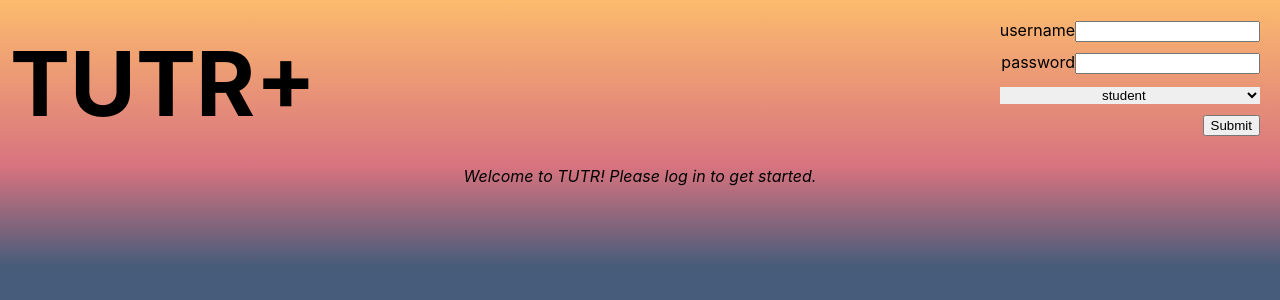
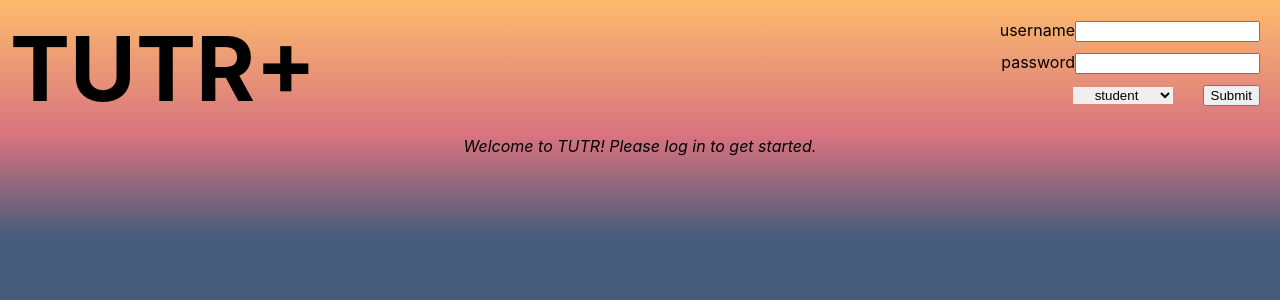
Before and after one commit to smcvey7/Tutr, a React (Create React App) app in the folder phase-3-sinatra-react-project-frontend/: page / in a window 1280 px wide. Shown: the top 300 px of the page. Built offline with nearby package versions, Linux system fonts and the light colour scheme.

Commit message:
Reset new lesson form upon submission

```diff
--- a/phase-3-sinatra-react-project-frontend/src/Components/CreateLessonForm.js
+++ b/phase-3-sinatra-react-project-frontend/src/Components/CreateLessonForm.js
@@ -20,6 +20,17 @@ function CreateLessonForm({userList, handleAddLesson}){
     setNewLessonData(updatedLesson)
   }
 
+  function resetForm(){
+    setNewLessonData({
+      date: "",
+      time: "",
+      subject: "",
+      info: 1,
+      student_id: "0",
+      tutor_id: "0"
+    })
+  }
+
   function handleSubmit(e){
     e.preventDefault()
 
@@ -37,15 +48,10 @@ function CreateLessonForm({userList, handleAddLesson}){
     .then(res=>res.json())
     .then(data=>{
       handleAddLesson(data)
-setNewLessonData({
-  date: "",
-  time: "",
-  subject: "",
-  info: 1,
-  student_id: "0",
-  tutor_id: "0"
-})    })
 
+    })
+    resetForm()
+    alert("New lesson created")
   }
 
   return(
@@ -62,7 +68,7 @@ setNewLessonData({
       <label>course:
         <input name="subject" placeholder="course name" value={newLessonData.subject} onChange={handleChange} ></input>
       </label>
-      <label>lesson:
+      <label id="numberInput">lesson:
         <input type="number" min="1" name="info" value={newLessonData.info} onChange={handleChange} ></input>
       </label>
       <label>date:
--- a/phase-3-sinatra-react-project-frontend/src/Components/LessonEditForm.js
+++ b/phase-3-sinatra-react-project-frontend/src/Components/LessonEditForm.js
@@ -50,7 +50,7 @@ function LessonEditForm({revealEdit, isEditing, lesson, handleUpdatedLesson, han
 
   return(
     <form onSubmit={handlesubmit}>
-        <strong>lesson: </strong>{isEditing ? <input type="number" value={lessonInfo.info} name="info" onChange={handleChange}></input> : <>{lessonInfo.info}</>}<br/>
+        <strong>lesson: </strong>{isEditing ? <input id="numberInput" type="number" value={lessonInfo.info} name="info" onChange={handleChange}></input> : <>{lessonInfo.info}</>}<br/>
         <strong>date: </strong><br/>{isEditing ? <input type="date" value={lessonInfo.date} name="date" onChange={handleChange}></input> : <>{lessonInfo.date}</>}<br/>
         <strong>time: </strong><br/>{isEditing ? <input type="time" value={lessonInfo.time} name="time" onChange={handleChange}></input> : <>{lessonInfo.time}</>}<br/>
         {isEditing ?
--- a/phase-3-sinatra-react-project-frontend/src/Components/Login.js
+++ b/phase-3-sinatra-react-project-frontend/src/Components/Login.js
@@ -45,7 +45,7 @@ function Login({setCurrentUser}){
     <form onSubmit={onSubmitLogin}>
       username<input autoComplete="username" name = "username" value = {userInfo.username} onChange={handleChange}></input><br/>
       password<input autoComplete="password" type="password" value = {userInfo.password} name = "password" onChange={handleChange} ></input><br/>
-      <select name = "userType" value = {userInfo.userType} onChange={handleChange}>
+      <select id="loginType" name = "userType" value = {userInfo.userType} onChange={handleChange}>
         <option>student</option>
         <option>tutor</option>
       </select>
--- a/phase-3-sinatra-react-project-frontend/src/index.css
+++ b/phase-3-sinatra-react-project-frontend/src/index.css
@@ -211,6 +211,15 @@ div#editButtons{
   align-items:flex-start;
 }
 
+select#loginType{
+  width: 100px;
+  margin-right: 30px;
+}
+
+#numberInput{
+  width: 80px;
+}
+
 div#lessonDiv{
   text-align: center;
 }
```
Also changed, not shown: 1 other file (tests, documents, lock files or other folders).
